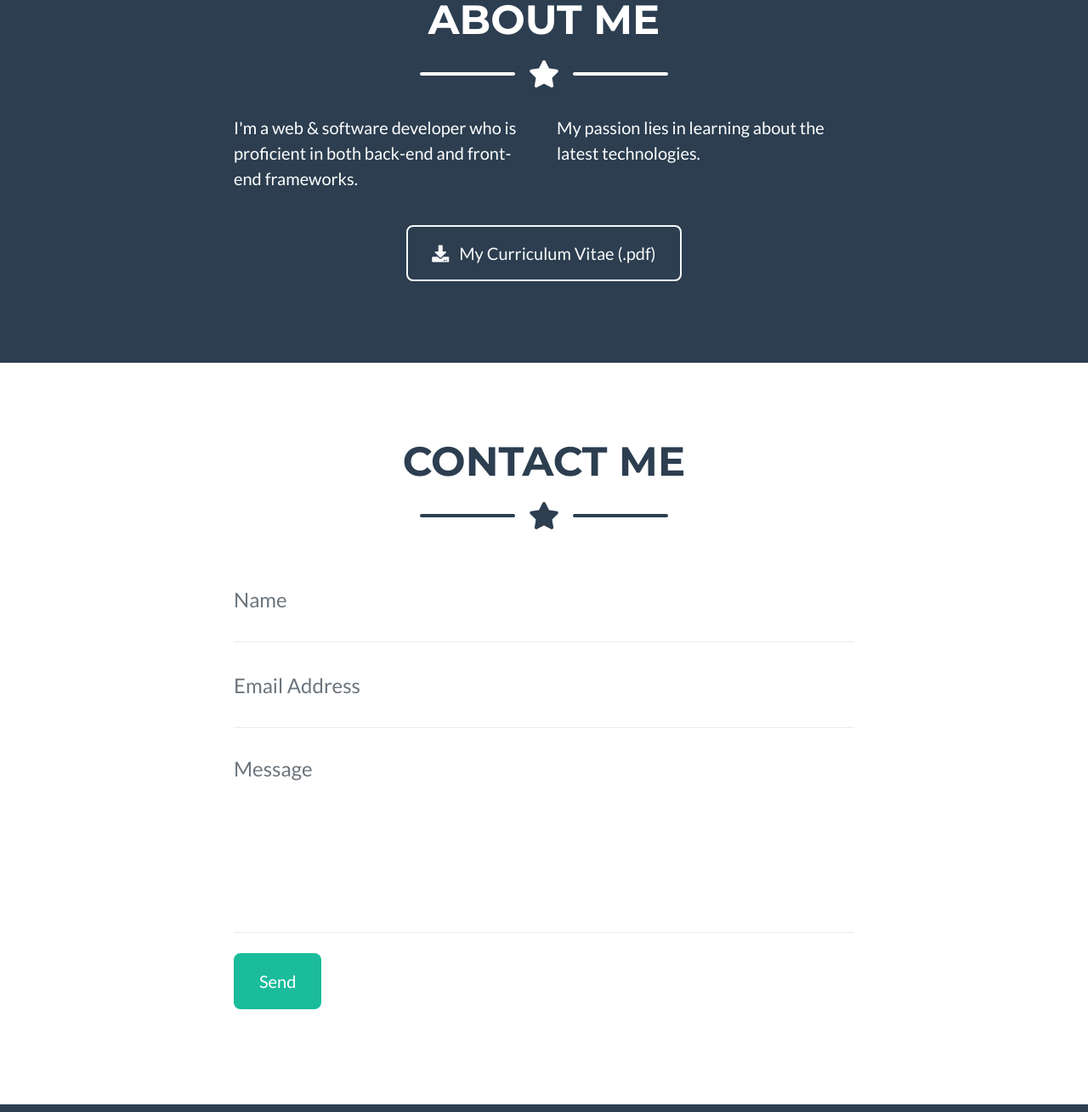
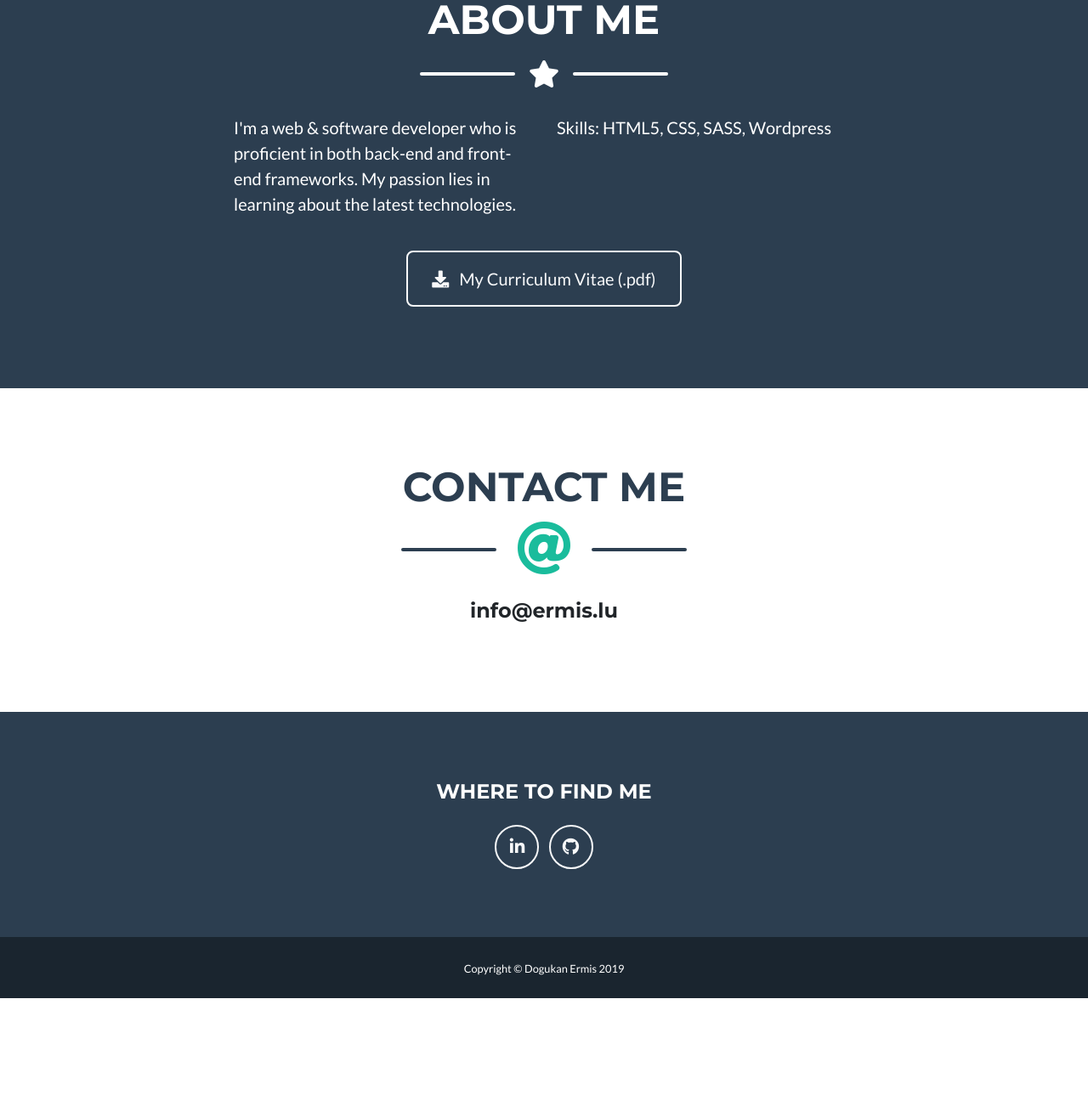
Before and after one commit to D-Ermis/d-ermis.github.io, a website with bundled scripts: page index.html in a window 1280 px wide. Shown: the part 1451-2760 px from the top of the page at 85% size. After the commit the page ends 2626 px from the top, so only its background shows below. Built offline with nearby package versions, Linux system fonts and the light colour scheme.

Commit message:
add contact email && skill section

```diff
--- a/index.html
+++ b/index.html
@@ -190,12 +190,13 @@
           <div class="col-lg-4 ml-auto">
             <p class="lead">
               I'm a web & software developer who is proficient in both back-end
-              and front-end frameworks.
+              and front-end frameworks. My passion lies in learning about the
+              latest technologies.
             </p>
           </div>
           <div class="col-lg-4 mr-auto">
             <p class="lead">
-              My passion lies in learning about the latest technologies.
+              Skills: HTML5, CSS, SASS, Wordpress
             </p>
           </div>
         </div>
@@ -228,16 +229,19 @@
         <div class="divider-custom">
           <div class="divider-custom-line"></div>
           <div class="divider-custom-icon">
-            <i class="fas fa-star"></i>
+            <a class="" href="mailto:info@ermis.lu">
+              <i class="fas fa-fw fa-at fa-2x"></i>
+            </a>
           </div>
           <div class="divider-custom-line"></div>
         </div>
+        <h4 style="text-align: center;">info@ermis.lu</h4>
 
         <!-- Contact Section Form -->
-        <div class="row">
-          <div class="col-lg-8 mx-auto">
-            <!-- To configure the contact form email address, go to mail/contact_me.php and update the email address in the PHP file on line 19. -->
-            <form name="sentMessage" method="post" data-netlify="true">
+        <!-- <div class="row">
+          <div class="col-lg-8 mx-auto"> -->
+        <!-- To configure the contact form email address, go to mail/contact_me.php and update the email address in the PHP file on line 19. -->
+        <!-- <form name="sentMessage">
               <div class="control-group">
                 <div
                   class="form-group floating-label-form-group controls mb-0 pb-2"
@@ -269,8 +273,8 @@
                   />
                   <p class="help-block text-danger"></p>
                 </div>
-              </div>
-              <!-- <div class="control-group">
+              </div> -->
+        <!-- <div class="control-group">
                 <div class="form-group floating-label-form-group controls mb-0 pb-2">
                   <label>Phone Number</label>
                   <input
@@ -284,7 +288,7 @@
                   <p class="help-block text-danger"></p>
                 </div>
               </div> -->
-              <div class="control-group">
+        <!-- <div class="control-group">
                 <div
                   class="form-group floating-label-form-group controls mb-0 pb-2"
                 >
@@ -311,9 +315,9 @@
                   Send
                 </button>
               </div>
-            </form>
-          </div>
-        </div>
+            </form> -->
+        <!-- </div>
+        </div> -->
       </div>
     </section>
 
```
